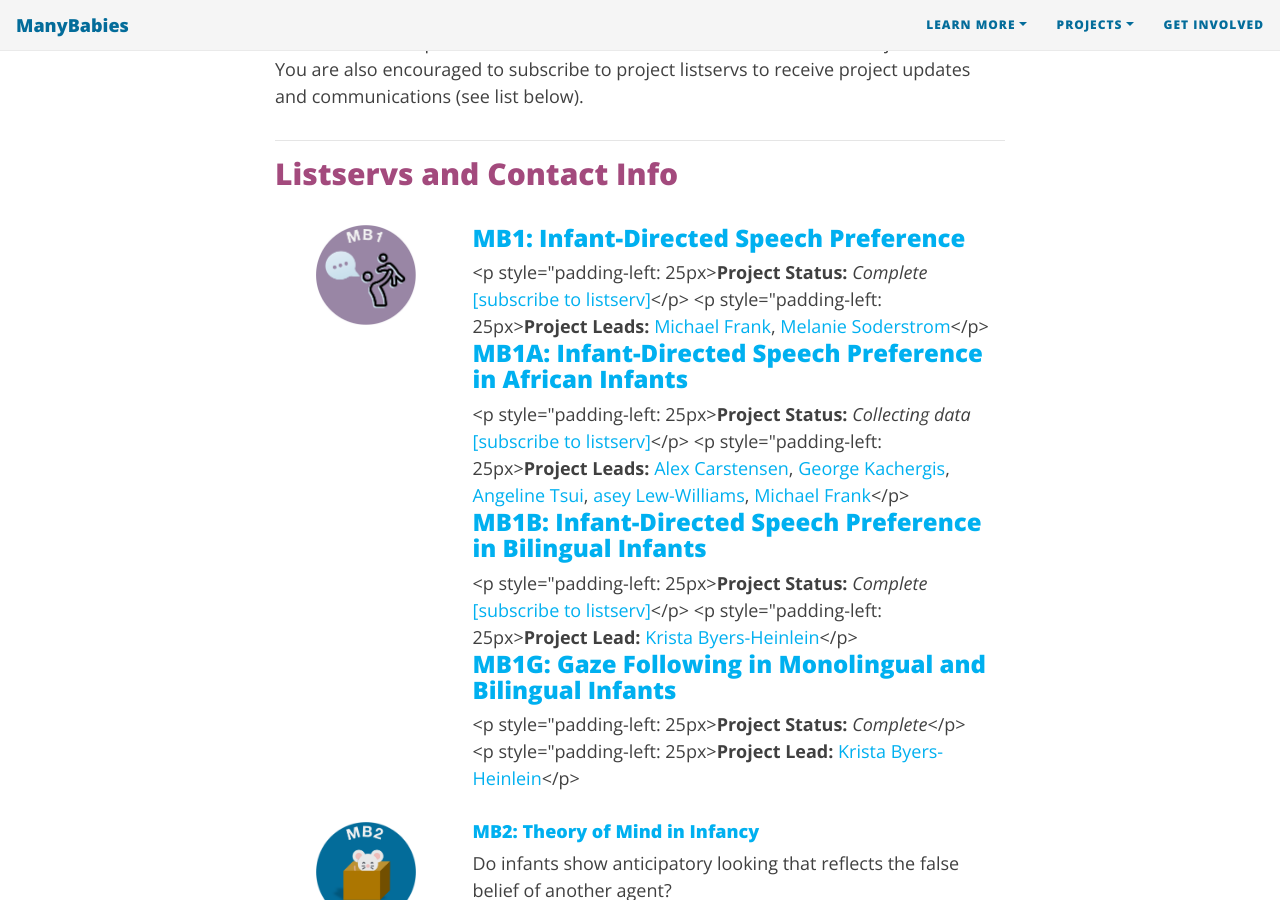
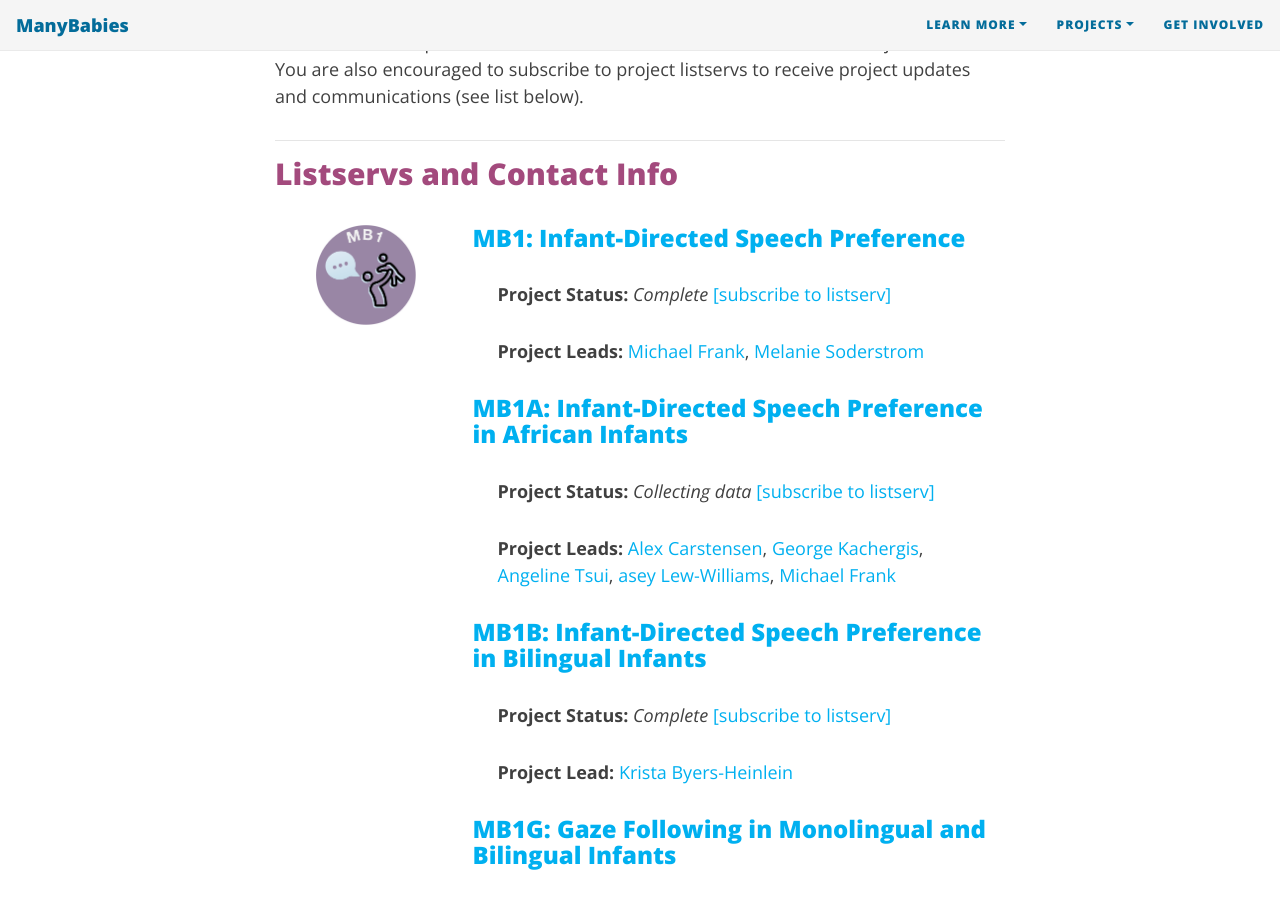
Before and after one commit to manybabies/manybabies.github.io, a Jekyll site: the page built from get_involved_temp.md, in a window 1280 px wide and 900 px high, scrolled down 719 px. Built offline with Jekyll 4.4.1, drawn with Linux system fonts in a browser that asks for light colours; nearby versions of some CDN libraries; some web fonts are replaced.

Commit message:
Update get_involved_temp.md

```diff
--- a/get_involved_temp.md
+++ b/get_involved_temp.md
@@ -46,17 +46,17 @@
       </div>
       <div class="col-sm-9">
         <h3><a href="{{site.baseurl}}{% link MB1.md %}">MB1: Infant-Directed Speech Preference</a></h3>
-        <p style="padding-left: 25px><b>Project Status:</b> <i>Complete</i> <a href="https://mailman.stanford.edu/mailman/listinfo/manybabies1">[subscribe to listserv]</a></p>
-        <p style="padding-left: 25px><b>Project Leads:</b> <a href="mailto:mcfrank@stanford.edu">Michael Frank</a>, <a href="mailto:M_Soderstrom@umanitoba.ca">Melanie Soderstrom</a></p>
+        <p style="padding-left: 25px"><b>Project Status:</b> <i>Complete</i> <a href="https://mailman.stanford.edu/mailman/listinfo/manybabies1">[subscribe to listserv]</a></p>
+        <p style="padding-left: 25px"><b>Project Leads:</b> <a href="mailto:mcfrank@stanford.edu">Michael Frank</a>, <a href="mailto:M_Soderstrom@umanitoba.ca">Melanie Soderstrom</a></p>
         <h3><a href="{{site.baseurl}}{% link MB1A.md %}">MB1A: Infant-Directed Speech Preference in African Infants</a></h3>
-        <p style="padding-left: 25px><b>Project Status:</b> <i>Collecting data</i> <a href="https://mailman.stanford.edu/mailman/listinfo/manybabies-africa">[subscribe to listserv]</a></p>
-        <p style="padding-left: 25px><b>Project Leads:</b> <a href="mailto:abc@ucsd.edu">Alex Carstensen</a>, <a href="mailto:kachergis@stanford.edu">George Kachergis</a>, <a href="mailto:angelinetsui@gmail.com">Angeline Tsui</a>, <a href="mailto:caseylw@princeton.edu">asey Lew-Williams</a>, <a href="mailto:mcfrank@stanford.edu">Michael Frank</a></p>
+        <p style="padding-left: 25px"><b>Project Status:</b> <i>Collecting data</i> <a href="https://mailman.stanford.edu/mailman/listinfo/manybabies-africa">[subscribe to listserv]</a></p>
+        <p style="padding-left: 25px"><b>Project Leads:</b> <a href="mailto:abc@ucsd.edu">Alex Carstensen</a>, <a href="mailto:kachergis@stanford.edu">George Kachergis</a>, <a href="mailto:angelinetsui@gmail.com">Angeline Tsui</a>, <a href="mailto:caseylw@princeton.edu">asey Lew-Williams</a>, <a href="mailto:mcfrank@stanford.edu">Michael Frank</a></p>
         <h3><a href="{{site.baseurl}}{% link MB1B.md %}">MB1B: Infant-Directed Speech Preference in Bilingual Infants</a></h3>
-        <p style="padding-left: 25px><b>Project Status:</b> <i>Complete</i> <a href="https://groups.google.com/forum/#!forum/manybabies-bilingual">[subscribe to listserv]</a></p>
-        <p style="padding-left: 25px><b>Project Lead:</b> <a href="mailto:k.byers@concordia.ca">Krista Byers-Heinlein</a></p>
+        <p style="padding-left: 25px"><b>Project Status:</b> <i>Complete</i> <a href="https://groups.google.com/forum/#!forum/manybabies-bilingual">[subscribe to listserv]</a></p>
+        <p style="padding-left: 25px"><b>Project Lead:</b> <a href="mailto:k.byers@concordia.ca">Krista Byers-Heinlein</a></p>
         <h3><a href="{{site.baseurl}}{% link MB1G.md %}">MB1G: Gaze Following in Monolingual and Bilingual Infants</a></h3>
-        <p style="padding-left: 25px><b>Project Status:</b> <i>Complete</i></p>
-        <p style="padding-left: 25px><b>Project Lead:</b> <a href="mailto:k.byers@concordia.ca">Krista Byers-Heinlein</a></p>
+        <p style="padding-left: 25px"><b>Project Status:</b> <i>Complete</i></p>
+        <p style="padding-left: 25px"><b>Project Lead:</b> <a href="mailto:k.byers@concordia.ca">Krista Byers-Heinlein</a></p>
       </div>
     </div>
     <div class="col-sm-12">
```
